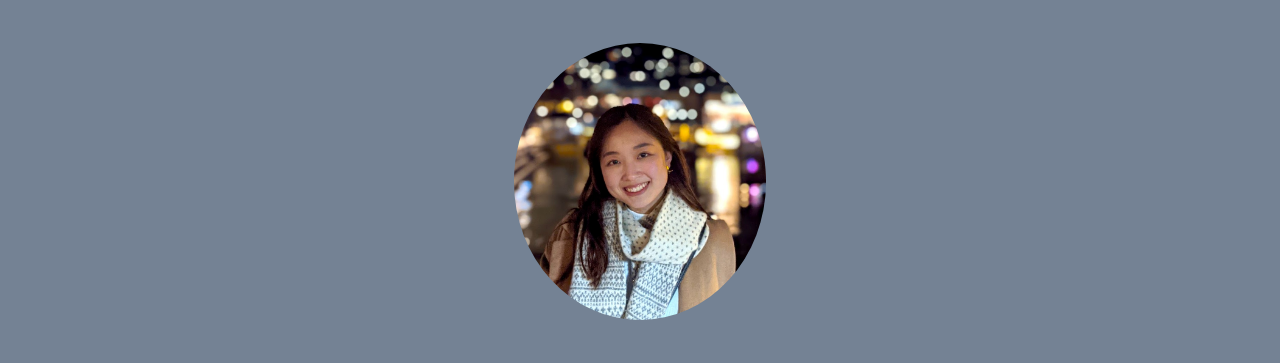
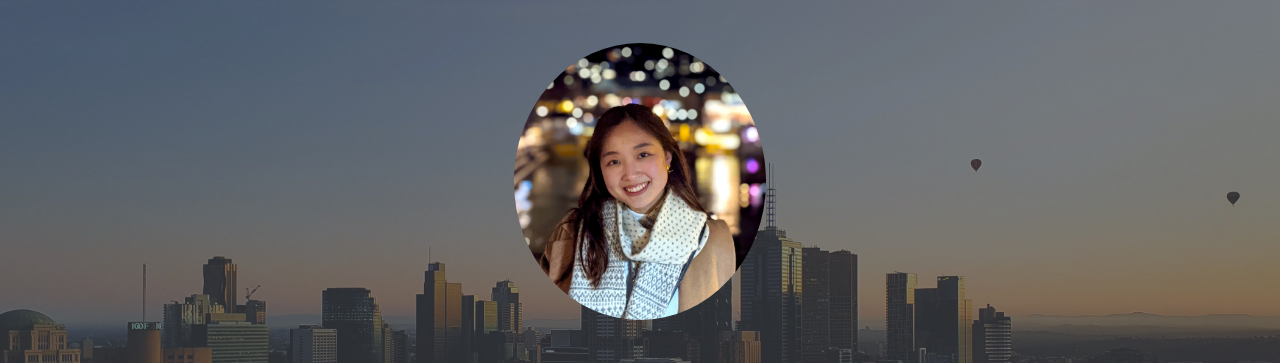
Before and after one commit to ahan-nz/Portfolio-Website, a plain HTML site: page src/index.html in a window 1280 px wide. Shown: the part 85-448 px from the top of the page. Drawn offline with Linux system fonts and the light colour scheme.

Commit message:
updated source of background image

```diff
--- a/src/style.css
+++ b/src/style.css
@@ -9,7 +9,7 @@
 body {
   display: flex;
   flex-direction: column;
-  background: #748294 url("/docs/background.jpeg") 70% no-repeat;
+  background: #748294 url("assets/background.jpeg") 70% no-repeat;
   background-attachment: fixed;
   background-size: cover;
 }
```
